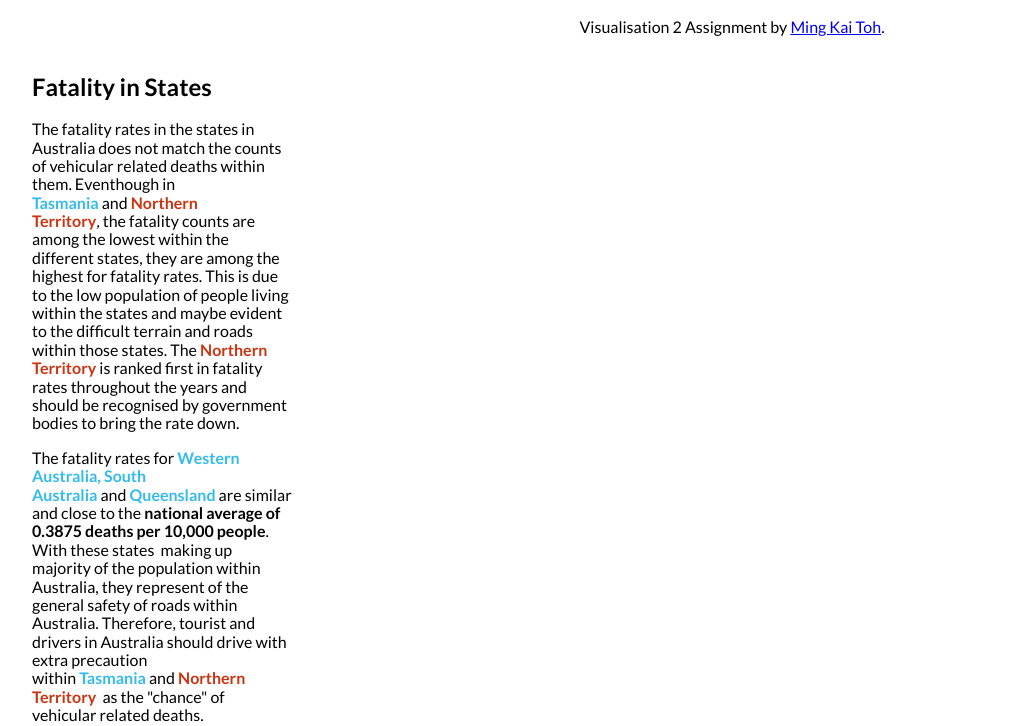
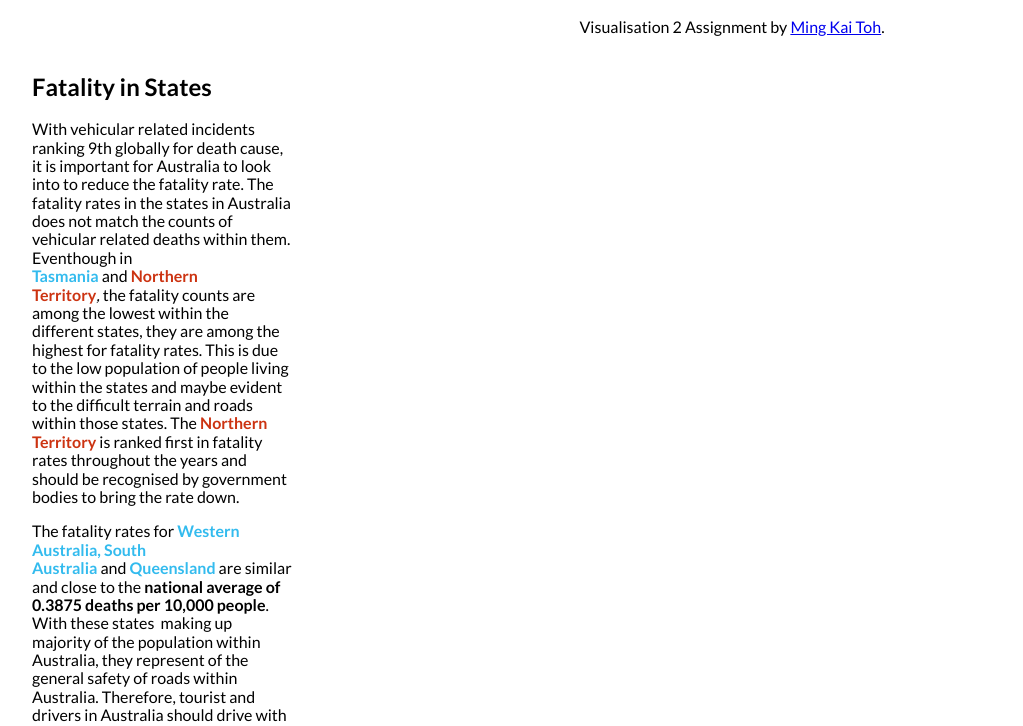
Before and after one commit to mtoh0002/Visualisation-2, a plain HTML site: page index.html in a window 1280 px wide. Shown: the part 55-781 px from the top of the page, without its empty margins (3-1026 px from the left). Drawn offline with nearby package versions, Linux system fonts and the light colour scheme; a script that the page names is missing.

Commit message:
Update index.html

```diff
--- a/index.html
+++ b/index.html
@@ -71,7 +71,7 @@
         <div class="pure-u-1-5">
           <div class="description description-left">
             <h2>Fatality in States</h2>
-           <p>The fatality rates in the states in Australia does not match the counts of vehicular related deaths within them. Eventhough in <span style="color: #33bbee;"><strong>Tasmania<em>&nbsp;</em></strong></span>and&nbsp;<span style="color: #cc3311;"><strong>Northern Territory</strong></span><em>,&nbsp;</em>the fatality counts are among the lowest within the different states, they are among the highest for fatality rates. This is due to the low population of people living within the states and maybe evident to the difficult terrain and roads within those states. The&nbsp;<span style="color: #cc3311;"><strong>Northern Territory</strong><em><strong>&nbsp;</strong></em></span>is ranked first in fatality rates throughout the years and should be recognised by government bodies to bring the rate down.&nbsp;</p>
+           <p>With vehicular related incidents ranking 9th globally for death cause, it is important for Australia to look into to reduce the fatality rate. The fatality rates in the states in Australia does not match the counts of vehicular related deaths within them. Eventhough in <span style="color: #33bbee;"><strong>Tasmania<em>&nbsp;</em></strong></span>and&nbsp;<span style="color: #cc3311;"><strong>Northern Territory</strong></span><em>,&nbsp;</em>the fatality counts are among the lowest within the different states, they are among the highest for fatality rates. This is due to the low population of people living within the states and maybe evident to the difficult terrain and roads within those states. The&nbsp;<span style="color: #cc3311;"><strong>Northern Territory</strong><em><strong>&nbsp;</strong></em></span>is ranked first in fatality rates throughout the years and should be recognised by government bodies to bring the rate down.&nbsp;</p>
            <p>The fatality rates for&nbsp;<strong><span style="color: #33bbee;">Western Australia, South Australia</span></strong>&nbsp;and&nbsp;<strong><span style="color: #33bbee;">Queensland</span></strong> are similar and close to the <strong>national average of 0.3875 deaths per 10,000 people</strong>. With these states&nbsp; making up majority of the population within Australia, they represent of the general safety of roads within Australia. Therefore, tourist and drivers in Australia should drive with extra precaution within&nbsp;<strong><span style="color: #33bbee;">Tasmania</span>&nbsp;</strong>and&nbsp;<span style="color: #cc3311;"><strong>Northern Territory</strong></span><em>&nbsp;</em> as the "chance" of vehicular related deaths.&nbsp; Government bodies related to road safety and healthcare services in those states need to take note of the higher than average fatality rates and plan for road safety measures.</p>
           </div>
         </div>
```
